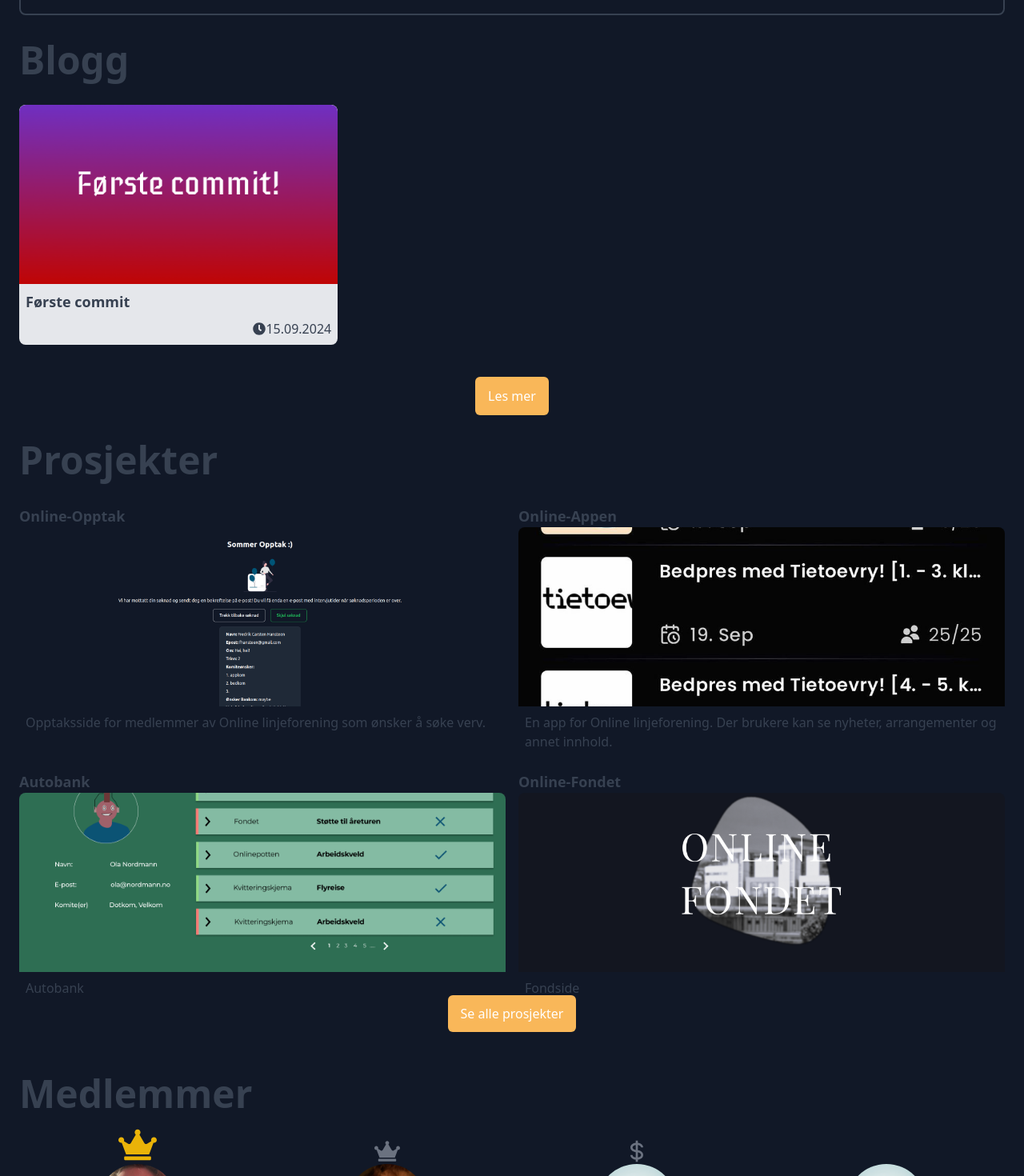
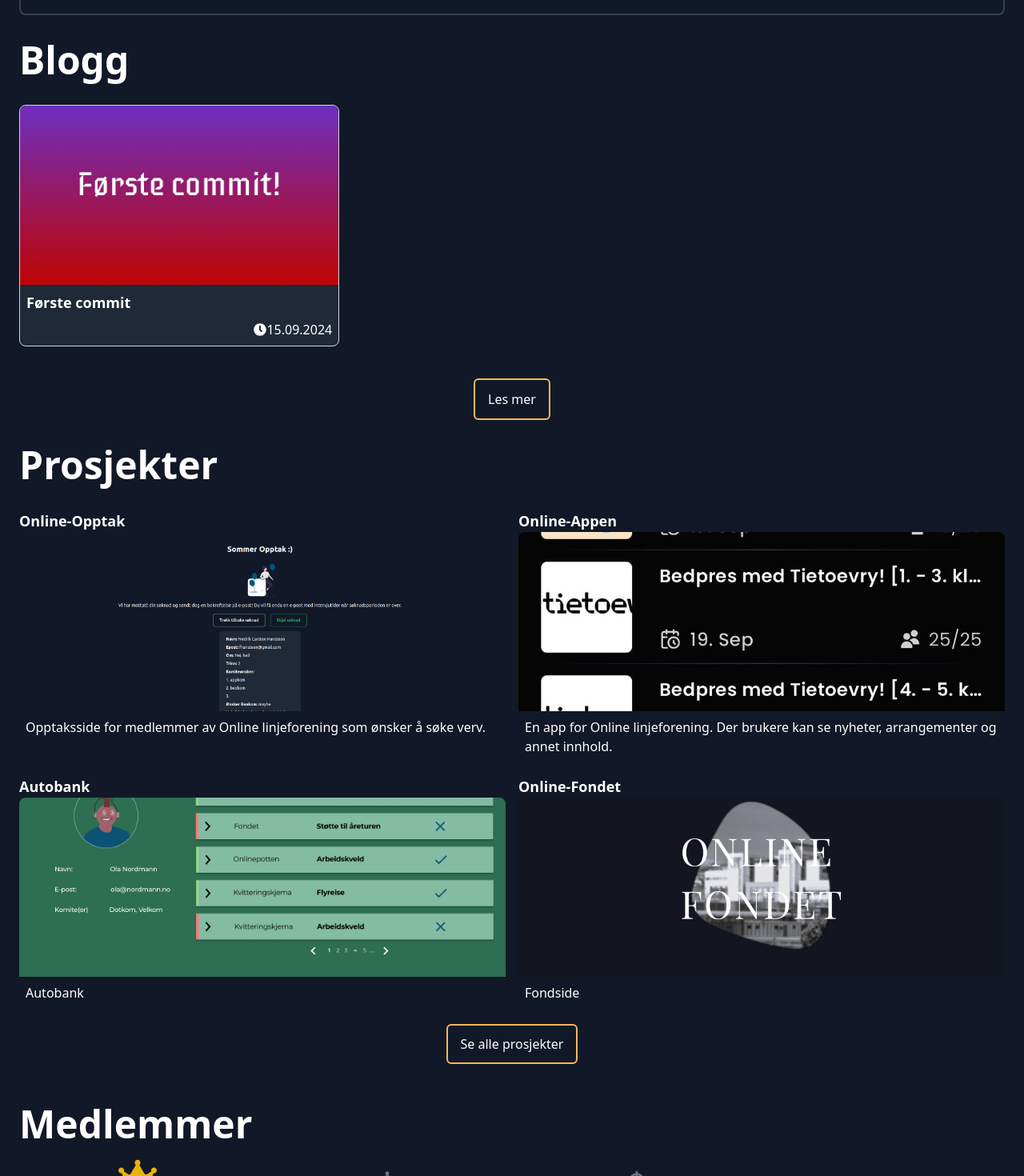
Before and after one commit to appKom/home, a Next.js app: page / in a window 1280 px wide. Shown: the part 560-2030 px from the top of the page at 80% size. Built offline with nearby package versions, Linux system fonts and the light colour scheme.

Commit message:
convert homepage to darkmode

```diff
--- a/app/page.tsx
+++ b/app/page.tsx
@@ -25,7 +25,7 @@ export default function Home() {
 
   return (
     <div className="w-full flex justify-center min-h-screen">
-      <div className="py-6 px-6 w-full max-w-screen-xl text-gray-700">
+      <div className="py-6 px-6 w-full max-w-screen-xl text-white">
         <main className="flex flex-col">
           <div className="py-6">
             <div className="flex flex-col sm:flex-row items-start justify-between">
@@ -99,7 +99,7 @@ export default function Home() {
                   <ProjectCard project={project} key={project.title} />
                 ))}
               </div>
-              <div className="justify-between items-center text-center">
+              <div className="justify-between items-center text-center pt-8">
                 <Button
                   title={"Se alle prosjekter"}
                   href="/prosjekt"
--- a/components/Button.tsx
+++ b/components/Button.tsx
@@ -11,7 +11,9 @@ interface Props {
 
 export const Button = ({ title, onClick, color, href }: Props) => {
   const colorStyle =
-    color == "onlineOrange" ? "bg-onlineOrange hover:bg-orange-400" : "";
+    color == "onlineOrange"
+      ? "border-2 border-onlineOrange text-onlineOrange hover:text-orange-500 hover:border-orange-500"
+      : "";
 
   const buttonStyle = `px-4 py-3 rounded-md text-white ${colorStyle}`;
 
--- a/components/Footer.tsx
+++ b/components/Footer.tsx
@@ -31,7 +31,7 @@ export default function Footer() {
   ];
 
   return (
-    <footer className="min-w-full bg-tealBlue text-white">
+    <footer className="min-w-full bg-gray-950/80 text-white">
       <div className="flex flex-col items-center justify-center py-5 gap-5">
         <div className="grid grid-cols-2 gap-8 sm:flex sm:flex-row sm:gap-12">
           {footerLinks.map((link) => {
--- a/components/home/BlogCard.tsx
+++ b/components/home/BlogCard.tsx
@@ -11,7 +11,7 @@ interface Props {
 export const BlogCard = ({ blog }: Props) => {
   return (
     <Link href={`blogg/${blog.title}`}>
-      <div className="border-rounded flex flex-col bg-gray-200 rounded-lg group overflow-hidden">
+      <div className="border-rounded flex flex-col bg-gray-800 border border-gray-300 rounded-lg group overflow-hidden">
         <div className="relative w-full h-56 overflow-hidden">
           <Image
             src={blog.imageUri}
```
